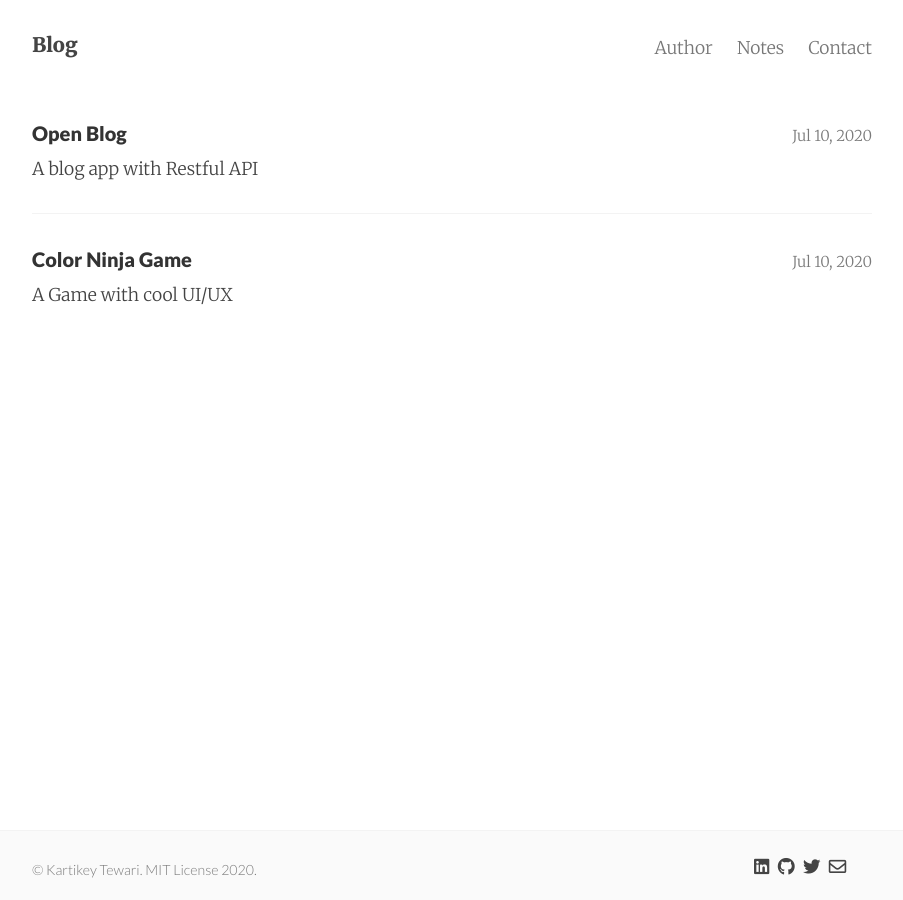
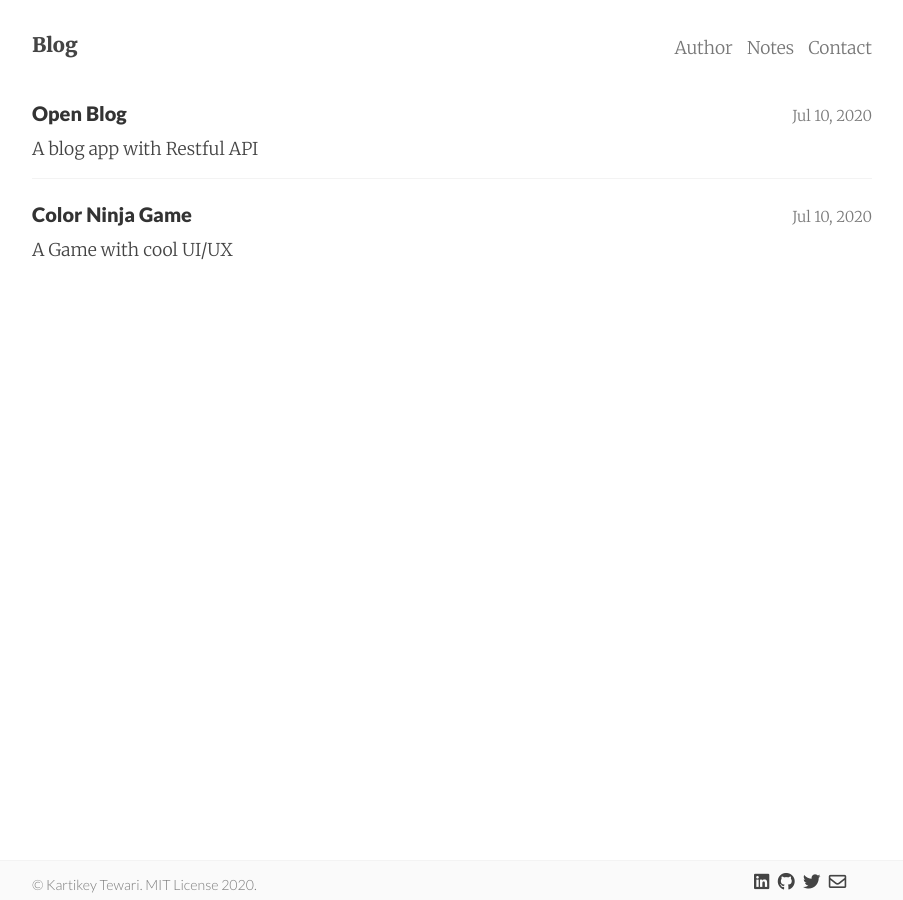
Before and after one commit to kartikeytewari/kartikeytewari.github.io, a Jekyll site: the page built from index.html, in a window 1280 px wide. Shown: the whole page, without its empty margins (188-1091 px from the left). Built offline with Jekyll 4.4.1, drawn with Linux system fonts in a browser that asks for light colours; nearby versions of some CDN libraries; the list of posts is cut into pages by our own code.

Commit message:
whitespace management

```diff
--- a/_sass/_header.scss
+++ b/_sass/_header.scss
@@ -1,6 +1,6 @@
 .site-header {
-  padding-top: $space-1;
-  padding-bottom: $space-2;
+  padding-top: $header_padding;
+  padding-bottom: $header_padding;
 }
 
 .share-page {
--- a/_sass/_variables.scss
+++ b/_sass/_variables.scss
@@ -61,10 +61,13 @@
 $breakpoint-xl: '(min-width: 96em)';
 
 // Whitespace
-$space-1: .5rem !default;
-$space-2: 1rem !default;
+$space-1: 0.25rem !default;
+$space-2: 0.5rem !default;
 $space-3: 2rem !default;
 $space-4: 4rem !default;
+
+// header
+$header_padding: 1rem !default;
 
 // Buttons
 $button-font-size: inherit !default;
```
